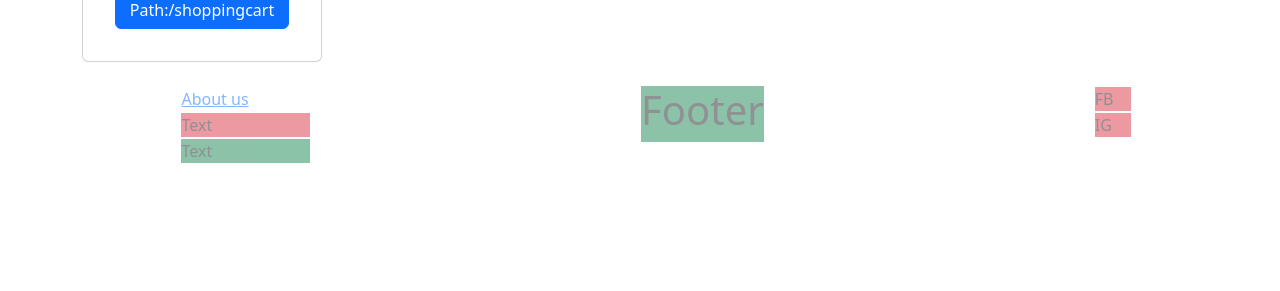
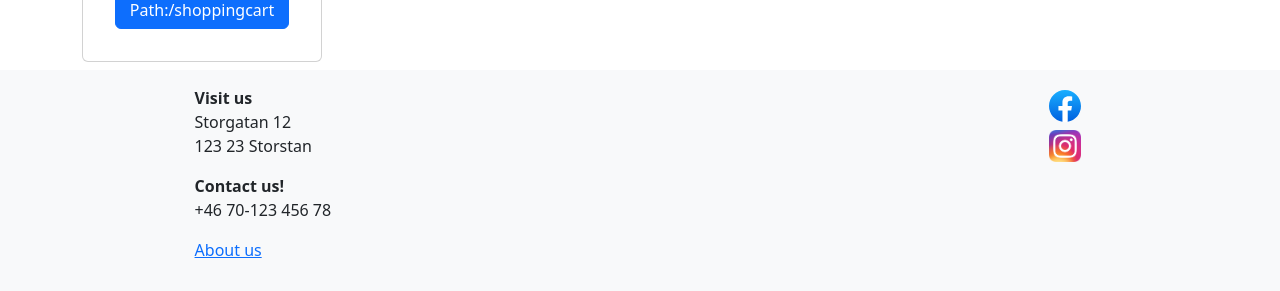
Before and after one commit to ITHS-Grupp2/CocktailsAndFood, a React (Vite) app: page /drinkselect in a window 1280 px wide. Shown: the part 954-1245 px from the top of the page. Before the commit the page ends 1133 px from the top, so only its background shows below. Built offline with nearby package versions, Linux system fonts and the light colour scheme; no server answers.

Commit message:
Footer updated

```diff
--- a/src/components/Footer.tsx
+++ b/src/components/Footer.tsx
@@ -1,32 +1,36 @@
 import { Link } from "react-router-dom";
-
-import Placeholder from "react-bootstrap/Placeholder";
 export const Footer = () => {
   return (
-    <div className="w-100 d-flex justify-content-around m-3">
+    <div className="w-100 bg-light d-flex justify-content-around p-3">
       <div>
-        <Placeholder xs={12} bg="white">
+        <p>
+          <strong> Visit us</strong>
+          <br />
+          Storgatan 12
+          <br />
+          123 23 Storstan
+        </p>
+        <p>
+          <strong>Contact us!</strong>
+          <br />
+          +46 70-123 456 78
+        </p>
+        <p>
           <Link to="/about">About us</Link>
-        </Placeholder>
-        <Placeholder xs={12} bg="danger">
-          Text
-        </Placeholder>
-        <Placeholder xs={12} bg="success">
-          Text
-        </Placeholder>
+        </p>
       </div>
+      <div></div>
       <div>
-        <Placeholder xs={12} bg="success">
-          <h1>Footer</h1>
-        </Placeholder>
-      </div>
-      <div>
-        <Placeholder xs={12} size="lg" bg="danger">
-          FB
-        </Placeholder>
-        <Placeholder xs={12} size="lg" bg="danger">
-          IG
-        </Placeholder>
+        <img
+          src="src\assets\2021_Facebook_icon.svg"
+          style={{ height: "40px" }}
+          className="p-1"></img>
+        <br />
+        <img
+          src="src\assets\Instagram_icon.png"
+          style={{ height: "40px" }}
+          className="p-1"></img>
+        <br />
       </div>
     </div>
   );
```
Also changed, not shown: src/assets/2021_Facebook_icon.svg (added), src/assets/Instagram_icon.png (added).
